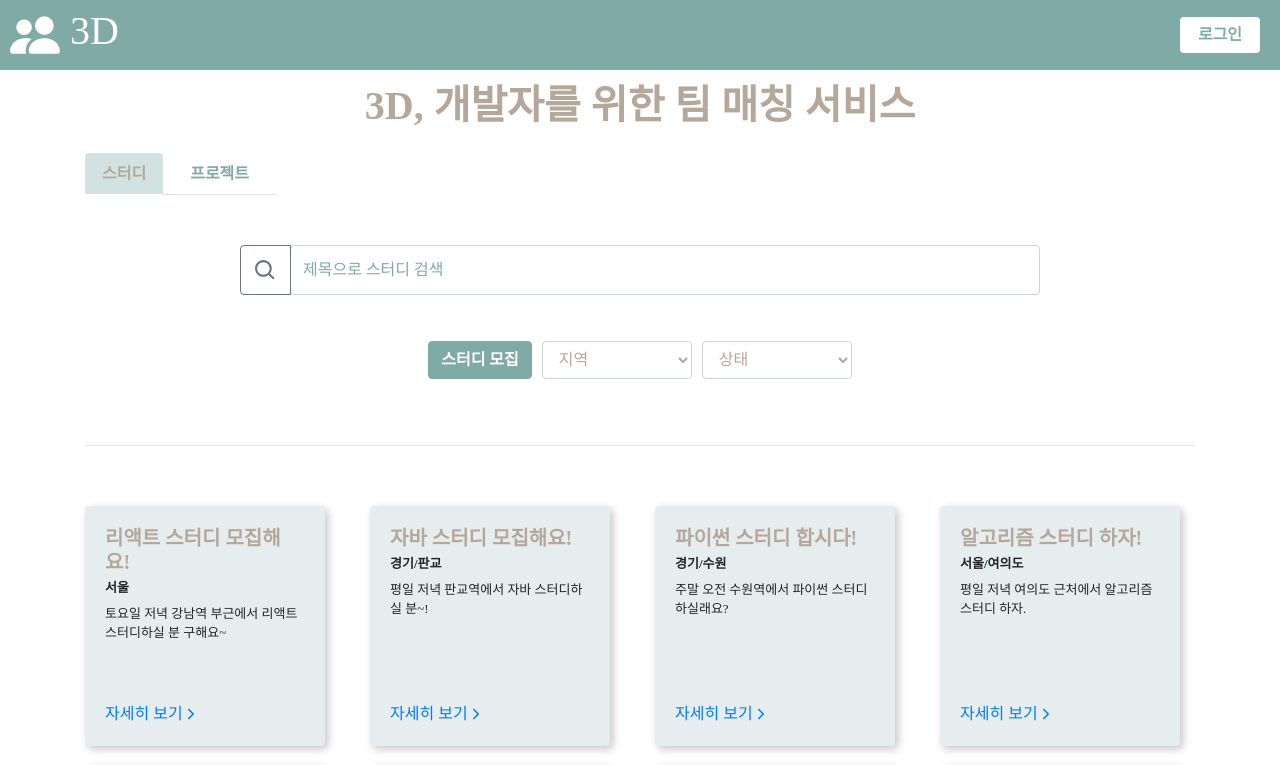
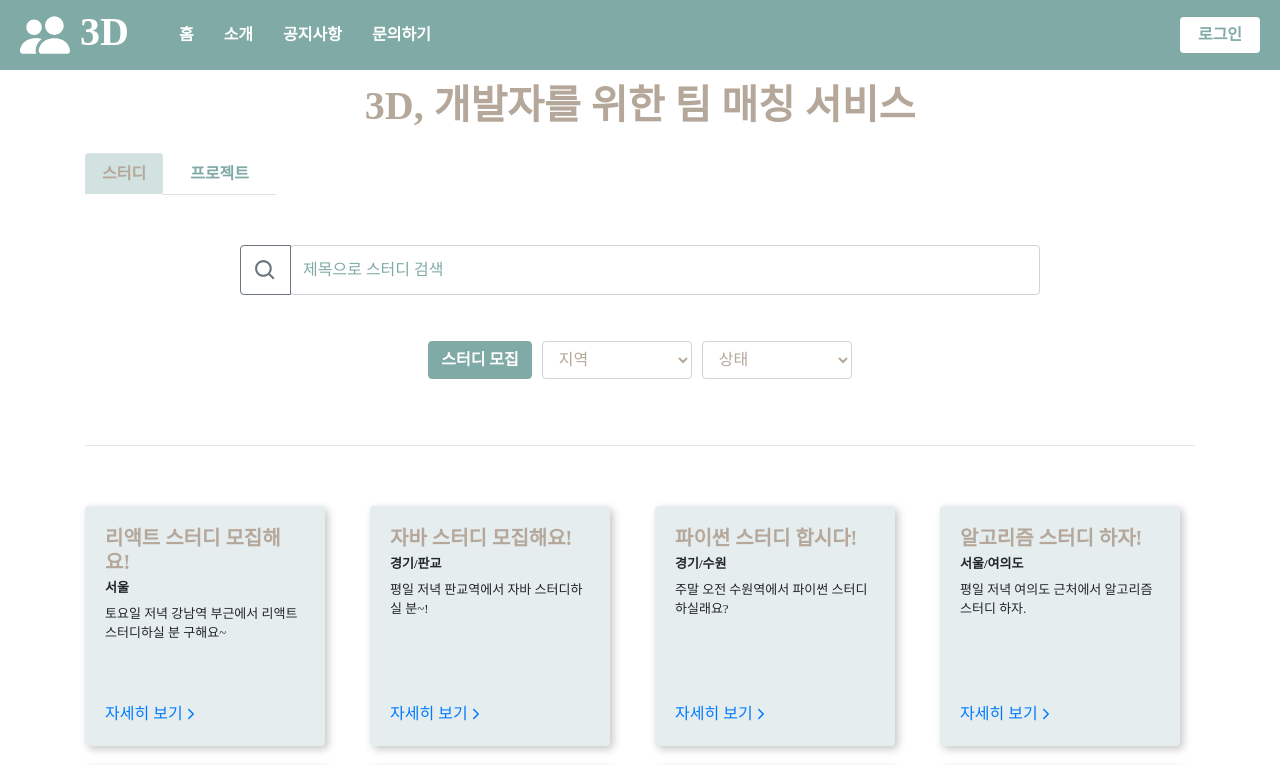
Before and after one commit to 3ddd-developers/3d-frontend, a React app: page / in a window 1280 px wide. Shown: the top 765 px of the page. Built offline with nearby package versions, Linux system fonts and the light colour scheme; a web font is replaced by a local one.

Commit message:
[feat] GNB 메뉴 추가 및 디자인 수정

```diff
--- a/src/App.jsx
+++ b/src/App.jsx
@@ -102,7 +102,11 @@ const App = () => {
         <>
             <header style={{ display: 'flex', alignItems: 'center' }}>
                 <BsFillPeopleFill className='logo' onClick={onClickLogo} />
-                <h1 style={{ display: 'inline-block' }}>3D</h1>
+                <h1 style={{ display: 'inline-block', fontWeight: 'bold', marginBottom: '6px', cursor: 'pointer' }} onClick={onClickLogo}>3D</h1>
+                <span className="menu" style={{ marginLeft: '50px' }} onClick={onClickLogo}>홈</span>
+                <span className="menu">소개</span>
+                <span className="menu">공지사항</span>
+                <span className="menu">문의하기</span>
                 {window.localStorage.getItem('userName') ? <UserInfo userName={user} /> : <Button className='header-button' onClick={onClickLogin}>로그인</Button>}
             </header>
             <Container style={{ paddingTop: '7%', paddingBottom: '10%' }}>
--- a/src/style.scss
+++ b/src/style.scss
@@ -42,12 +42,18 @@ header {
     position: absolute;
     right: 20px;
   }
+
+  .menu {
+    margin-left: 30px;
+    cursor: pointer;
+  }
 }
 
 .logo {
   width: 50px;
   height: 50px;
   float: left;
+  margin-left: 10px;
   margin-right: 10px;
   cursor: pointer;
 }
```
